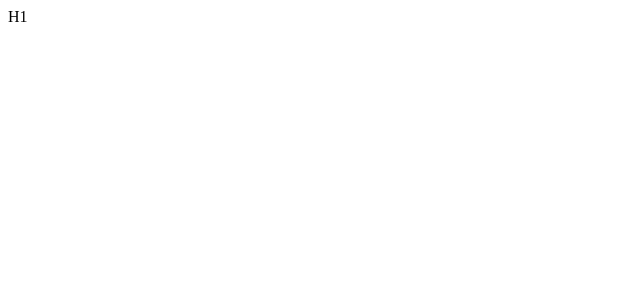
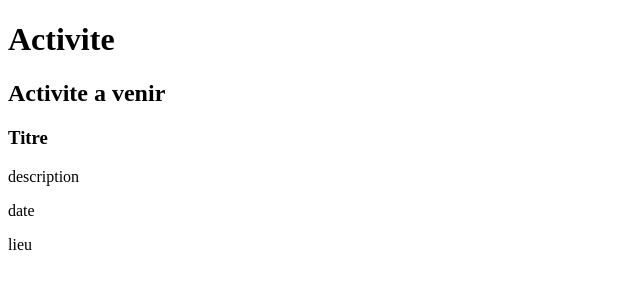
Before and after one commit to Activite-Web-Dev/Site-Web, a plain HTML site: page index.html in a window 1280 px wide. Shown: the whole page, without its empty margins (0-640 px from the left). Drawn offline with Linux system fonts and the light colour scheme.

Commit message:
feat: Update index.html with header and main section

```diff
--- a/index.html
+++ b/index.html
@@ -6,6 +6,19 @@
     <title>Document</title>
 </head>
 <body>
-    H1
+    <header>
+        <h1>Activite</h1>
+    </header>
+    <main>
+        <h2>Activite a venir</h2>
+        <div class="activite">
+            <div>
+                <h3>Titre</h3>
+                <p>description</p>
+                <p>date</p>
+                <p>lieu</p>
+            </div>
+        </div>
+    </main>
 </body>
 </html>
```
Also changed, not shown: web-dev/index.html (added), web-dev/style.css (added), 2 other files.
